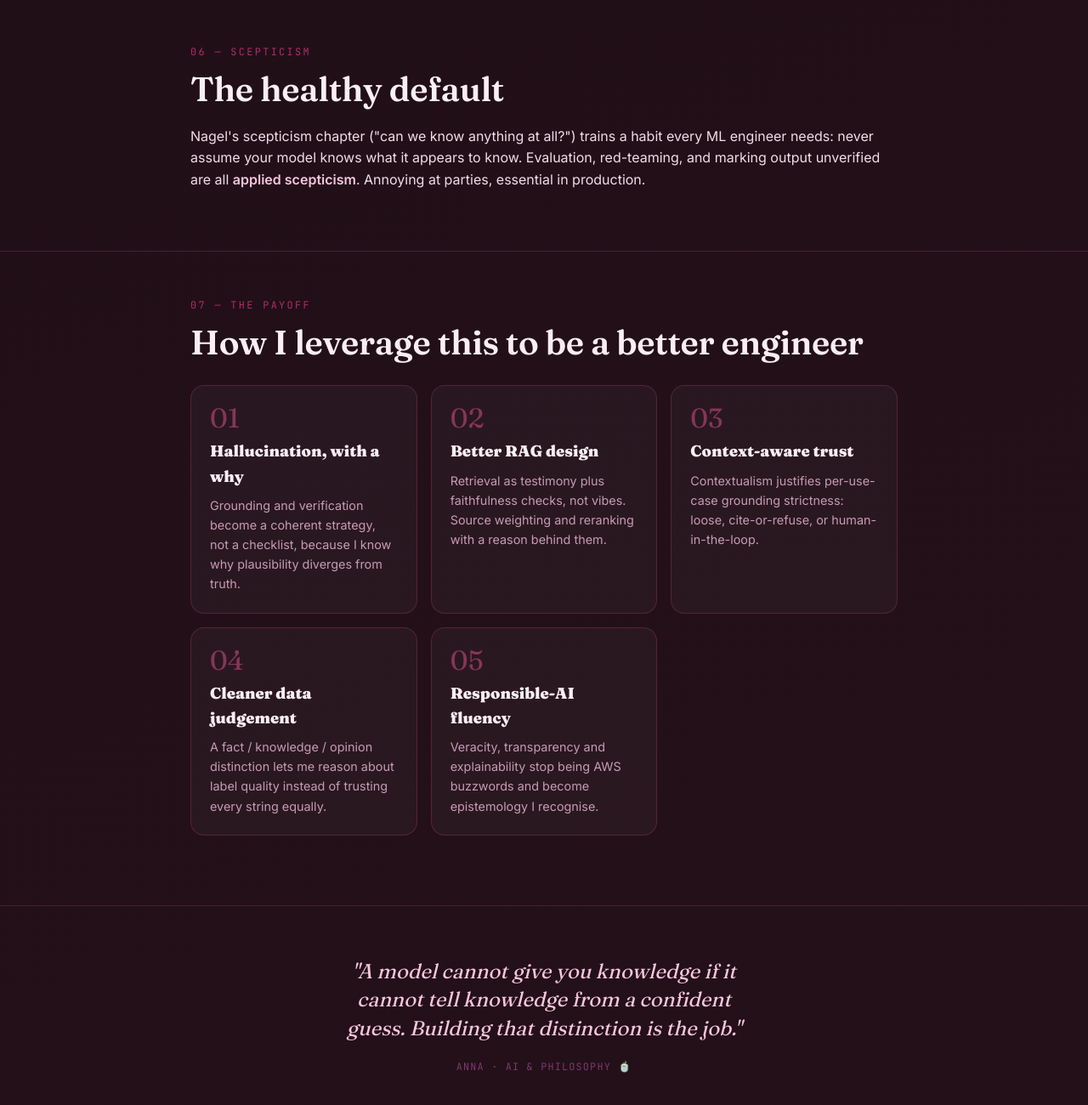
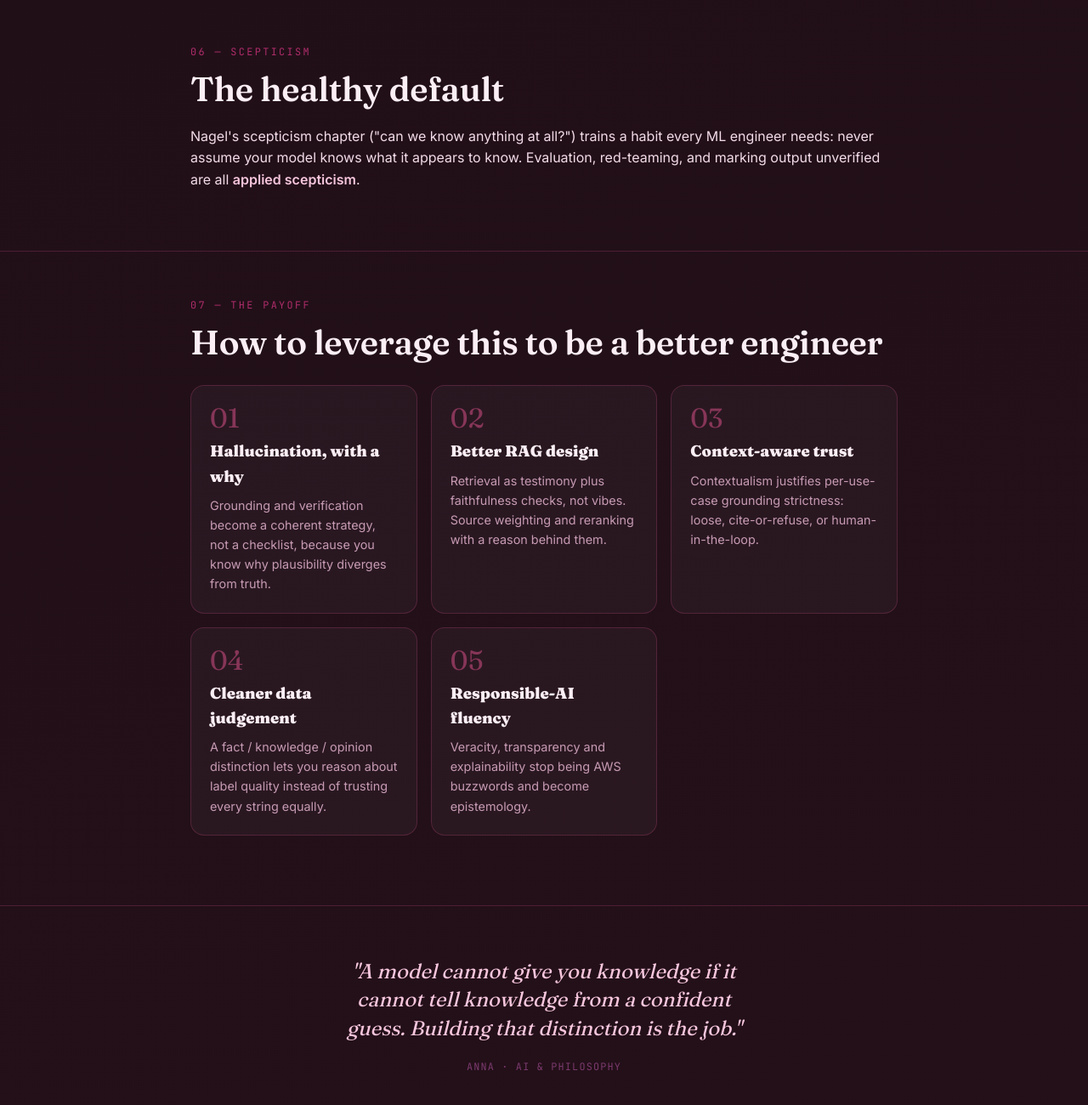
Before and after one commit to anp-exe/knowledge-in-ai, a plain HTML site: page index.html in a window 1280 px wide. Shown: the part 4161-5461 px from the top of the page at 85% size. Drawn offline with Linux system fonts and the light colour scheme.

Commit message:
fix wording v4

```diff
--- a/index.html
+++ b/index.html
@@ -242,20 +242,20 @@
     <div class="wrap">
         <div class="num">06 — SCEPTICISM</div>
         <h2>The healthy default</h2>
-        <p class="reveal">Nagel's scepticism chapter ("can we know anything at all?") trains a habit every ML engineer needs: never assume your model knows what it appears to know. Evaluation, red-teaming, and marking output unverified are all <strong>applied scepticism</strong>. Annoying at parties, essential in production.</p>
+        <p class="reveal">Nagel's scepticism chapter ("can we know anything at all?") trains a habit every ML engineer needs: never assume your model knows what it appears to know. Evaluation, red-teaming, and marking output unverified are all <strong>applied scepticism</strong>.</p>
     </div>
 </section>
 
 <section>
     <div class="wrap">
         <div class="num">07 — THE PAYOFF</div>
-        <h2>How I leverage this to be a better engineer</h2>
+        <h2>How to leverage this to be a better engineer</h2>
         <div class="payoff">
-            <div class="pcard reveal"><div class="pn">01</div><h4>Hallucination, with a why</h4><p>Grounding and verification become a coherent strategy, not a checklist, because I know why plausibility diverges from truth.</p></div>
+            <div class="pcard reveal"><div class="pn">01</div><h4>Hallucination, with a why</h4><p>Grounding and verification become a coherent strategy, not a checklist, because you know why plausibility diverges from truth.</p></div>
             <div class="pcard reveal"><div class="pn">02</div><h4>Better RAG design</h4><p>Retrieval as testimony plus faithfulness checks, not vibes. Source weighting and reranking with a reason behind them.</p></div>
             <div class="pcard reveal"><div class="pn">03</div><h4>Context-aware trust</h4><p>Contextualism justifies per-use-case grounding strictness: loose, cite-or-refuse, or human-in-the-loop.</p></div>
-            <div class="pcard reveal"><div class="pn">04</div><h4>Cleaner data judgement</h4><p>A fact / knowledge / opinion distinction lets me reason about label quality instead of trusting every string equally.</p></div>
-            <div class="pcard reveal"><div class="pn">05</div><h4>Responsible-AI fluency</h4><p>Veracity, transparency and explainability stop being AWS buzzwords and become epistemology I recognise.</p></div>
+            <div class="pcard reveal"><div class="pn">04</div><h4>Cleaner data judgement</h4><p>A fact / knowledge / opinion distinction lets you reason about label quality instead of trusting every string equally.</p></div>
+            <div class="pcard reveal"><div class="pn">05</div><h4>Responsible-AI fluency</h4><p>Veracity, transparency and explainability stop being AWS buzzwords and become epistemology.</p></div>
         </div>
     </div>
 </section>
@@ -263,7 +263,7 @@
 <footer>
     <div class="wrap">
         <p class="fq">"A model cannot give you knowledge if it cannot tell knowledge from a confident guess. Building that distinction is the job."</p>
-        <p class="fm">ANNA · AI &amp; PHILOSOPHY 🍵</p>
+        <p class="fm">ANNA · AI &amp; PHILOSOPHY </p>
     </div>
 </footer>
 
```
